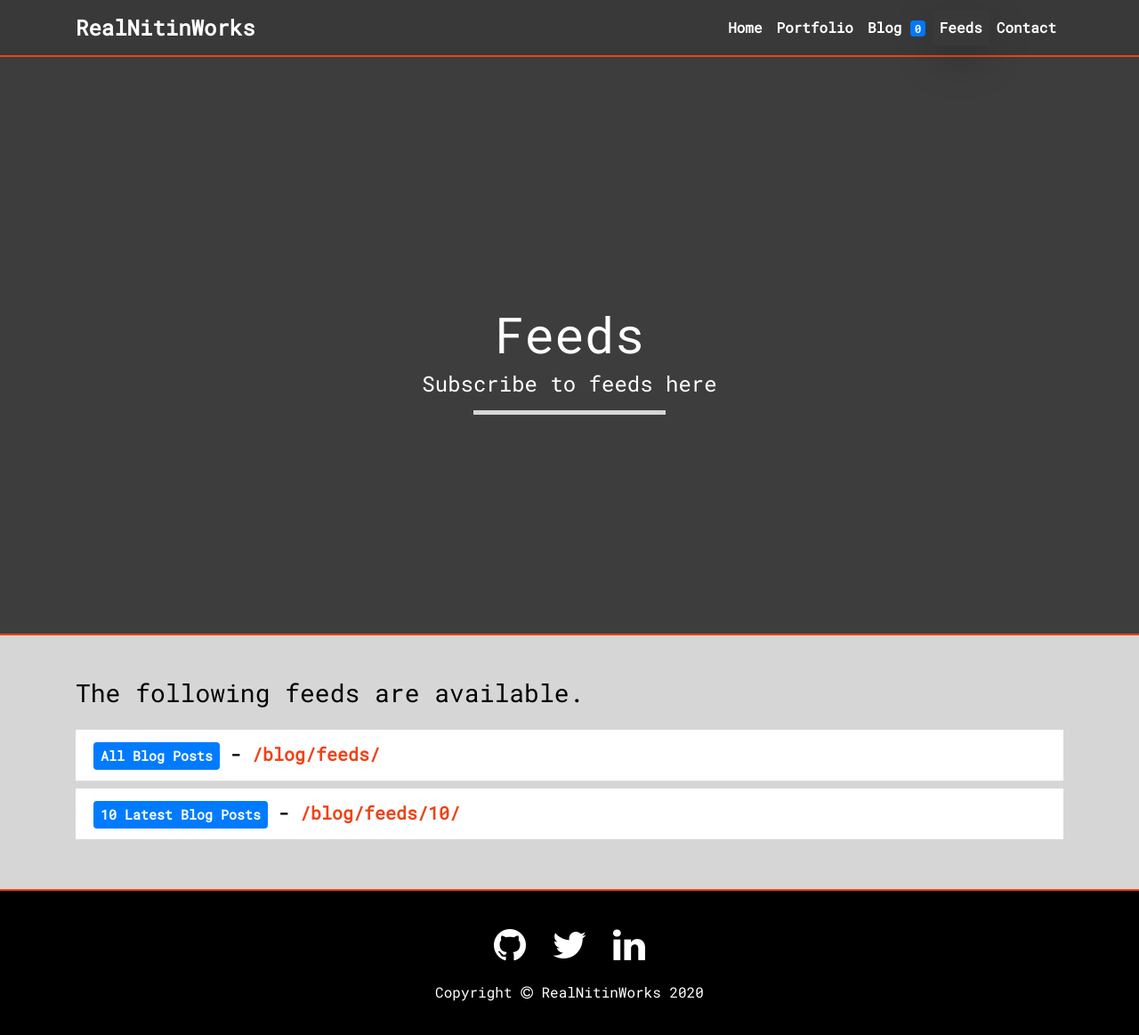
After one commit to realnitinworks/Portfolio, a Django app: page /feeds/ in a window 1280 px wide. The commit adds this page. Shown: the whole page at 89% size. Run offline with Django 3.2, Linux system fonts and the light colour scheme; data that the repository does not hold is empty; parts of the project's set-up code (start-up, migrations or seed data) failed here and were passed over; some libraries are stand-ins or nearby versions.

Commit message:
Add support for feeds.

```diff
--- a/blog/models.py
+++ b/blog/models.py
@@ -50,5 +50,8 @@ class Comment(models.Model):
     created = models.DateTimeField(auto_now_add=True)
     updated = models.DateTimeField(auto_now=True)
 
+    class Meta:
+        ordering = ("created",)
+
     def __str__(self):
         return f"{self.body} by {self.name} on {self.post}"
--- a/blog/urls.py
+++ b/blog/urls.py
@@ -1,6 +1,7 @@
 from django.urls import path
 
 from .views import post_detail, post_list, post_share_by_email
+from .feeds import PostsFeed
 
 app_name = "blog"
 
@@ -12,4 +13,6 @@ urlpatterns = [
         "<int:year>/<int:month>/<int:day>/<slug:slug>/", post_detail, name="post_detail"
     ),
     path("<int:post_id>/share/", post_share_by_email, name="post_share_by_email"),
+    path("feeds/", PostsFeed(), name="posts_feeds"),
+    path("feeds/<int:count>/", PostsFeed(), name="latest_posts_feeds"),
 ]
--- /dev/null
+++ b/portfolio/templates/portfolio/feeds.html
@@ -0,0 +1,42 @@
+{% extends 'base.html' %}
+{% load static %}
+
+{% block title %}
+{{ block.super }} - Feeds
+{% endblock title %}
+
+<!-- Dynamic content on banner overlay -->
+{% block banner_content %}
+<div class="col-sm-12 d-flex align-items-center justify-content-center">
+    <div class="text-center">
+        <h1 class="display-4">Feeds</h1>
+        <h4>Subscribe to feeds here</h4>
+        <hr class="hr-accent">
+    </div>
+</div>
+{% endblock banner_content %}
+<!-- Dynamic content on banner overlay ends -->
+
+<!-- Page content sections -->
+{% block content %}
+
+<!-- Section 1 -->
+<section id="feeds" class="section-boundary normal-text p-5">
+    <div class="container">
+        <h3 class="mb-4">The following feeds are available.</h3>
+        <ul class="list-group list-group-flush">
+            <li class="list-group-item mb-2">
+                <span class="badge badge-primary p-2">All Blog Posts</span> -
+                <a href="{% url 'blog:posts_feeds' %}">{% url 'blog:posts_feeds' %}</a>
+            </li>
+            <li class="list-group-item mb-2">
+                <span class="badge badge-primary p-2">10 Latest Blog Posts</span> -
+                <a href="{% url 'blog:latest_posts_feeds' 10 %}">{% url 'blog:latest_posts_feeds' 10 %}</a>
+            </li>
+        </ul>
+    </div>
+</section>
+<!-- Section 1 ends -->
+
+{% endblock content %}
+<!-- Page content ends -->
--- a/portfolio/urls.py
+++ b/portfolio/urls.py
@@ -1,8 +1,11 @@
 from django.urls import path
 
-from .views import home
+from .views import home, feed
 
 app_name = "portfolio"
 
 
-urlpatterns = [path("", home, name="home")]
+urlpatterns = [
+    path("", home, name="home"),
+    path("feeds/", feed, name="feeds")
+]
--- a/portfolio/views.py
+++ b/portfolio/views.py
@@ -3,3 +3,7 @@ from django.shortcuts import render
 
 def home(request):
     return render(request, "portfolio/home.html", {"active": "home"})
+
+
+def feed(request):
+    return render(request, "portfolio/feeds.html", {"active": "feeds"})
--- a/static/assets/css/styles.css
+++ b/static/assets/css/styles.css
@@ -30,6 +30,7 @@
   --post-detail-link-color: var(--third-set-primary-color);
   --section-boundary-color: var(--third-set-primary-color);
   --email-share-form-link-color: var(--third-set-primary-color);
+  --feeds-link-color: var(--third-set-primary-color);
 
   --fourth-set-primary-color: #4d4948;
   --blockquote-color: var(--fourth-set-primary-color);
@@ -252,3 +253,12 @@ a.tag-link:hover {
 .similar-posts {
   background-color: var(--similar-posts-background-color);
 }
+
+#feeds{
+  min-height: 200px;
+  background-color: var(--second-set-primary-color);
+}
+
+#feeds a {
+  color: var(--feeds-link-color);
+}
--- a/templates/navbar.html
+++ b/templates/navbar.html
@@ -31,7 +31,7 @@
                     </a>
                 </li>
                 <li class="nav-item" role="presentation">
-                    <a class="nav-link text-white  {% if active == "feeds" %} shadow-lg {% endif %}" href="#">
+                    <a class="nav-link text-white  {% if active == "feeds" %} shadow-lg {% endif %}" href="{% url 'portfolio:feeds' %}">
                         Feeds
                     </a>
                 </li>
```
Also changed, not shown: blog/feeds.py (added, +53 -0 lines), blog/migrations/0005_auto_20200626_0741.py (added), 1 other file.
